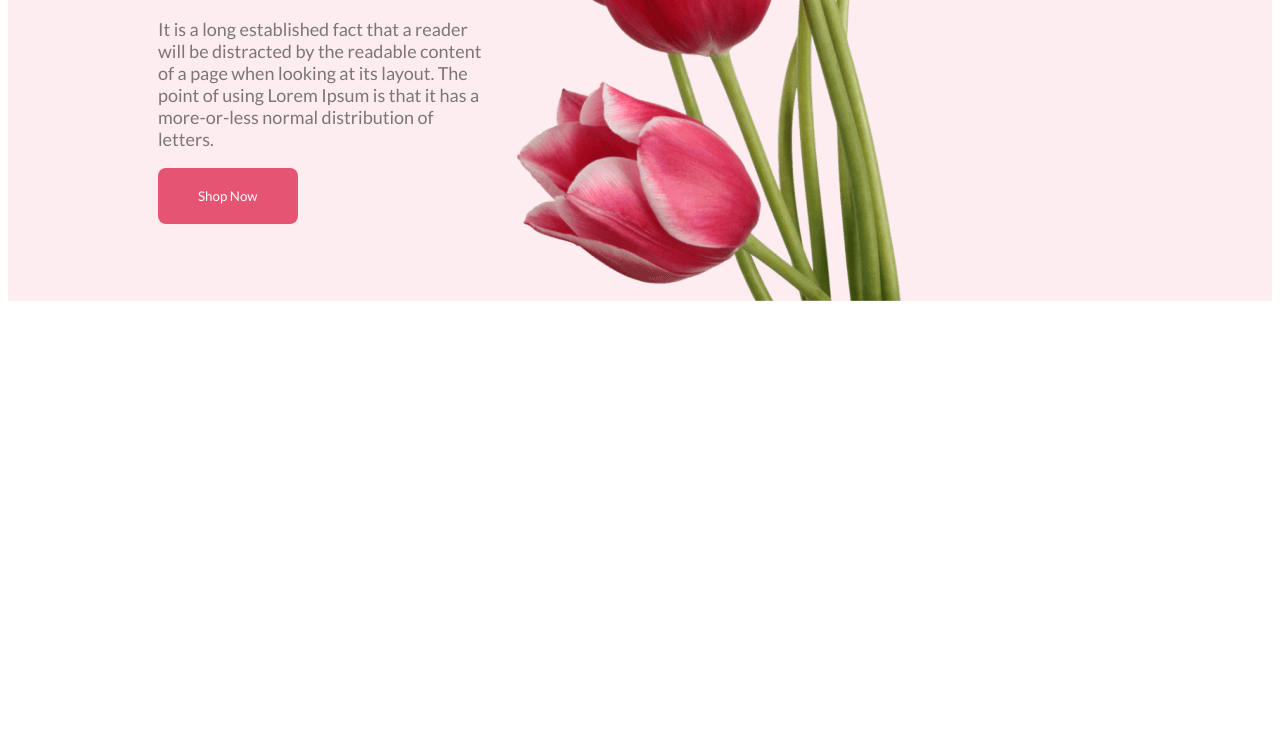
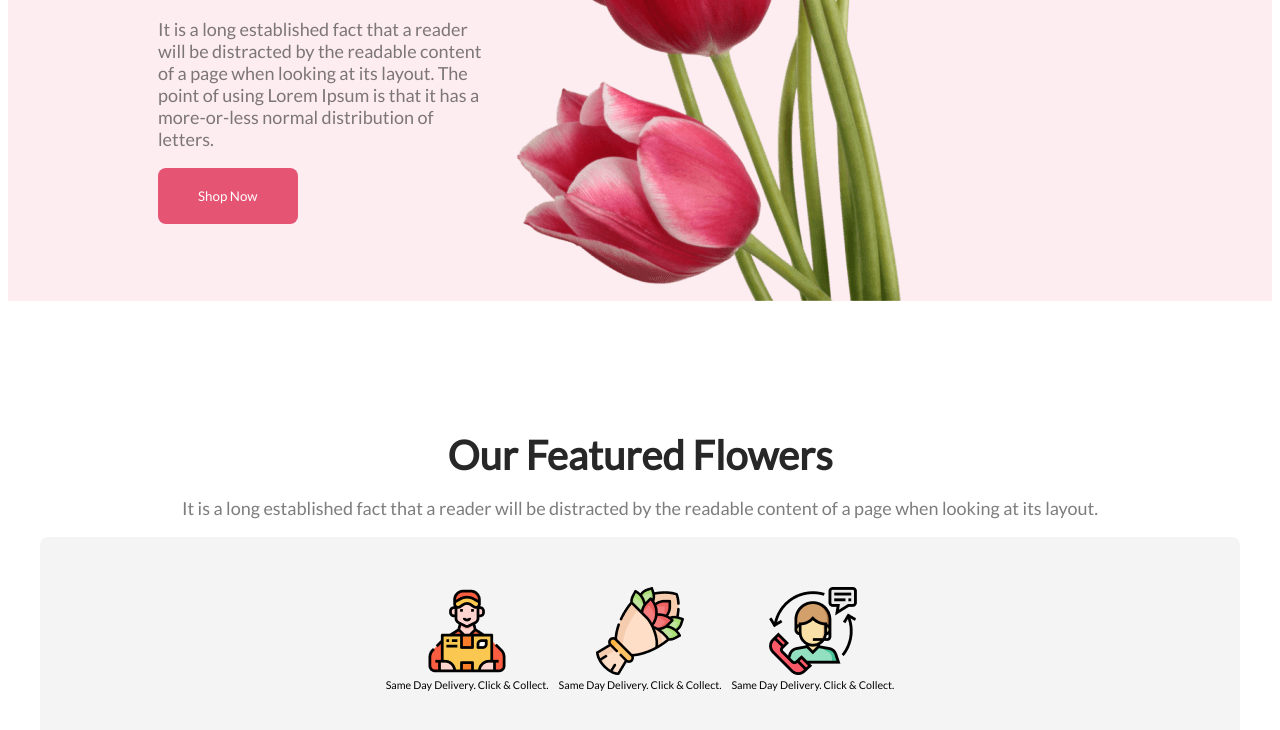
Before and after one commit to MDPARIJUL/flower-shop-assignment, a plain HTML site: page index.html in a window 1280 px wide. Shown: the part 557-1287 px from the top of the page. Before the commit the page ends 988 px from the top, so only its background shows below. Drawn offline with Linux system fonts and the light colour scheme.

Commit message:
feature flowers part added

```diff
--- a/css/style.css
+++ b/css/style.css
@@ -36,3 +36,33 @@
     font-weight: 400;
     margin-top: 32px;
 }
+
+/* main section style  */
+.section-title{
+    text-align: center;
+    color: rgb(39, 39, 39);
+    font-size: 40px;
+    font-weight: 800;
+    margin-bottom: 0px;
+}
+.section-paragraph{
+    text-align: center;
+    color: rgba(39, 39, 39, 0.6);
+    font-size: 18px;
+    font-weight: 400;
+}
+/* feature flowers parts styles  */
+main{
+
+}
+.group-container{
+    width: 1200px;
+    margin:0 auto;
+    border-radius: 8px;
+    background: rgba(39, 39, 39, 0.05);
+    display: flex;
+    gap: 10px;
+    justify-content: center;
+    margin-bottom: 130px;
+    padding: 50px 0px;
+}
--- a/index.html
+++ b/index.html
@@ -23,7 +23,28 @@
         </div>
     </header>
     <main>
+        <section>
+            <h3 class="section-title" >Our Featured Flowers</h3>
+            <p class="section-paragraph">It is a long established fact that a reader will be distracted by the readable content of a page when looking at its layout.</p>
+        </section>
+        <section>
 
+            <!-- feature flowers part  -->
+           <div class="group-container">
+                <div class="group-content" style="text-align: center;">
+                    <img src="Flower Asset/Group 57.png" alt="">
+                    <h6 class="group-description" style="margin-top: 0px;">Same Day Delivery. Click & Collect.</h6>
+                </div>
+                <div class="group-content" style="text-align: center;">
+                    <img src="Flower Asset/Group 58.png" alt="">
+                    <h6 class="group-description" style="margin-top: 0px;">Same Day Delivery. Click & Collect.</h6>
+                </div>
+                <div class="group-content" style="text-align: center;">
+                    <img src="Flower Asset/Group 59.png" alt="">
+                    <h6 class="group-description" style="margin-top: 0px;">Same Day Delivery. Click & Collect.</h6>
+                </div>
+           </div>
+        </section>
     </main>
     <footer>
 
```
